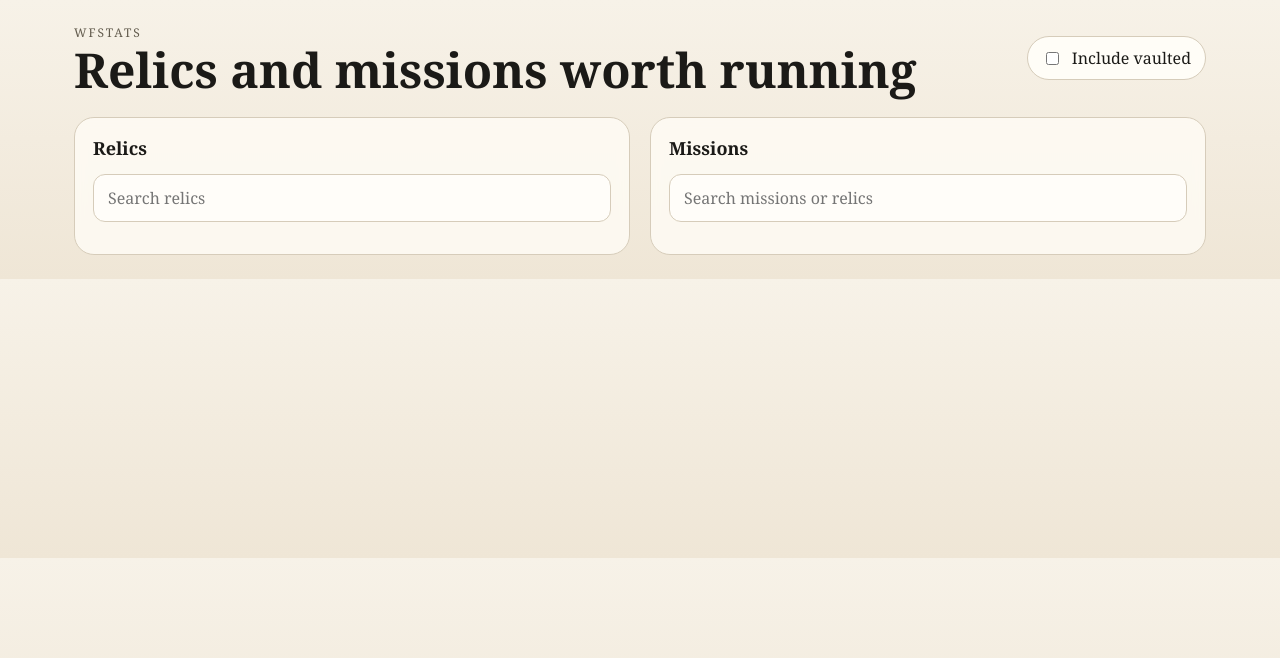
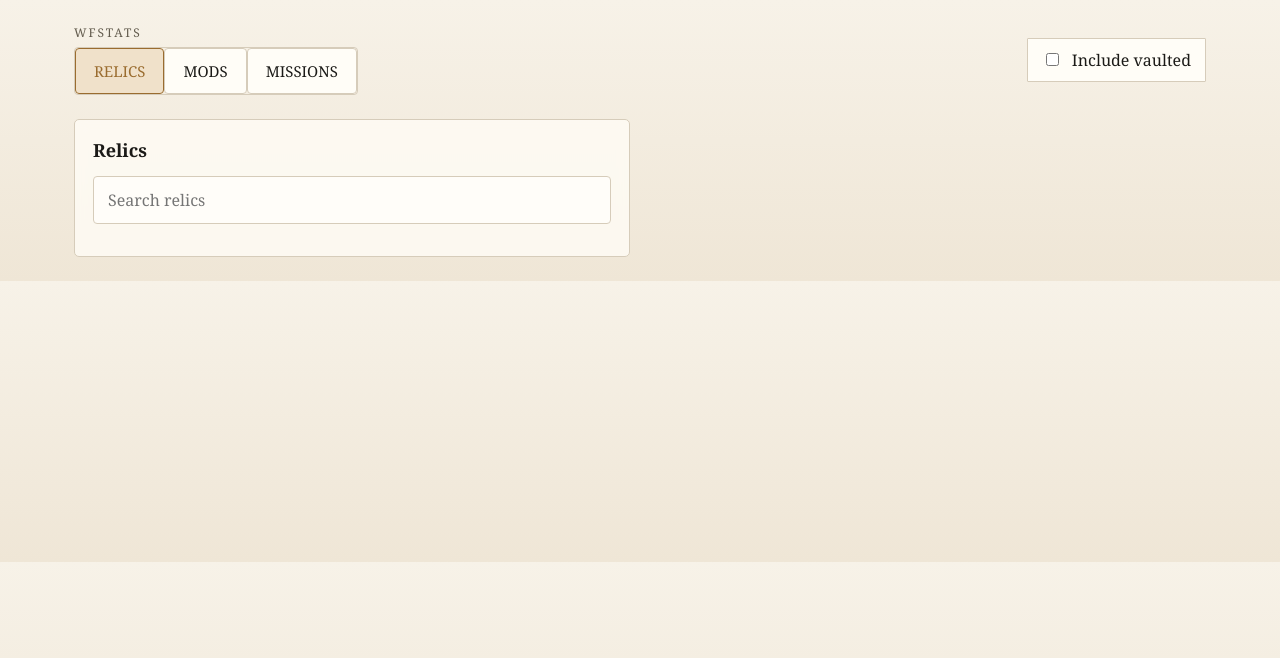
Before and after one commit to fungusu1/wf-data, a plain HTML site: page wfstats/static/index.html in a window 1280 px wide. Drawn offline with Linux system fonts and the light colour scheme; no server answers.

Commit message:
added toggle buttons for html views, added mods section

```diff
--- a/wfstats/static/app.css
+++ b/wfstats/static/app.css
@@ -87,7 +87,7 @@ h4 {
   align-items: center;
   background: var(--panel);
   border: 1px solid var(--line);
-  border-radius: 999px;
+  border-radius: 1px;
   padding: 10px 14px;
 }
 
@@ -100,7 +100,7 @@ h4 {
 .panel {
   background: rgba(255, 253, 247, 0.78);
   border: 1px solid var(--line);
-  border-radius: 20px;
+  border-radius: 5px;
   padding: 18px;
   backdrop-filter: blur(6px);
 }
@@ -114,7 +114,7 @@ h4 {
   margin: 0 0 14px;
   padding: 12px 14px;
   border: 1px solid var(--line);
-  border-radius: 12px;
+  border-radius: 4px;
   background: #fffdf9;
   color: var(--text);
   font: inherit;
@@ -128,7 +128,7 @@ h4 {
 .card {
   background: var(--panel);
   border: 1px solid var(--line);
-  border-radius: 16px;
+  border-radius: 4px;
   overflow: hidden;
 }
 
@@ -151,7 +151,7 @@ h4 {
   height: 64px;
   object-fit: contain;
   background: radial-gradient(circle at 30% 30%, #fff8ef, #e8dcc8);
-  border-radius: 14px;
+  border-radius: 4px;
   border: 1px solid var(--line);
   padding: 8px;
   flex: 0 0 auto;
@@ -249,10 +249,53 @@ h4 {
   margin-bottom: 2px;
 }
 
+.view-switch {
+  display: inline-flex;
+  border: 1px solid var(--line);
+  border-radius: 4px;
+  overflow: hidden;
+}
+
+.view-btn {
+  padding: 12px 18px;
+  border: 1px solid var(--line);
+  border-radius: 4px;
+  background: var(--panel);
+  color: var(--text);
+  font: inherit;
+  font-size: 15px;
+  text-transform: uppercase;
+  cursor: pointer;
+
+  display: flex;
+  align-items: center;
+  justify-content: center;
+
+  transition:
+    background 120ms ease,
+    border-color 120ms ease,
+    color 120ms ease;
+}
+
+.view-btn:hover {
+  background: #faf5eb;
+  border-color: #cbbfa9;
+}
+
+.view-btn.is-active {
+  background: var(--accent-soft);
+  border-color: var(--accent);
+  color: var(--accent);
+}
+
+.is-hidden {
+  display: none !important;
+}
+
 .empty {
   padding: 18px;
   border: 1px dashed var(--line);
-  border-radius: 14px;
+  border-radius: 4px;
   color: var(--muted);
   text-align: center;
 }
--- a/wfstats/static/app.js
+++ b/wfstats/static/app.js
@@ -11,7 +11,11 @@ const CDN_BASE = "https://cdn.warframestat.us/img/";
 const state = {
   relics: [],
   missions: [],
+  view: "relics",
 };
+
+const viewButtons = document.querySelectorAll(".view-btn");
+const panels = document.querySelectorAll(".panel");
 
 function plat(value) {
   return value == null ? "-" : `${Number(value).toFixed(2)}p`;
@@ -191,6 +195,31 @@ function render() {
   renderMissions();
 }
 
+function setView(view) {
+  state.view = view;
+
+  // update buttons
+  viewButtons.forEach(btn => {
+    btn.classList.toggle("is-active", btn.dataset.view === view);
+  });
+
+  // show/hide panels
+  panels.forEach(panel => {
+    panel.classList.toggle(
+      "is-hidden",
+      panel.dataset.view !== view
+    );
+  });
+}
+
+viewButtons.forEach(btn => {
+  btn.addEventListener("click", () => {
+    setView(btn.dataset.view);
+  });
+});
+
+setView("relics");
+
 async function loadDashboard() {
   const [relicResponse, missionResponse] = await Promise.all([
     fetch("/relics/top/vaulted?limit=0"),
--- a/wfstats/static/index.html
+++ b/wfstats/static/index.html
@@ -11,7 +11,11 @@
       <header class="header">
         <div>
           <p class="eyebrow">wfstats</p>
-          <h1>Relics and missions worth running</h1>
+          <div class="view-switch">
+            <button class="view-btn is-active" data-view="relics">Relics</button>
+            <button class="view-btn" data-view="mods">Mods</button>
+            <button class="view-btn" data-view="missions">Missions</button>
+          </div>
         </div>
         <label class="toggle">
           <input id="vaulted-toggle" type="checkbox" />
@@ -20,7 +24,7 @@
       </header>
 
       <section class="grid">
-        <section class="panel">
+        <section class="panel" data-view="relics">
           <div class="panel-head">
             <h2>Relics</h2>
           </div>
@@ -28,12 +32,19 @@
           <div id="relic-list" class="card-list"></div>
         </section>
 
-        <section class="panel">
+        <section class="panel" data-view="missions">
           <div class="panel-head">
             <h2>Missions</h2>
           </div>
           <input id="mission-search" class="search" type="search" placeholder="Search missions or relics" />
           <div id="mission-list" class="card-list"></div>
+        </section>
+
+        <section class="panel is-hidden" data-view="mods">
+          <div class="panel-head">
+            <h2>Mods</h2>
+          </div>
+          <div id="mod-list" class="card-list"></div>
         </section>
       </section>
     </main>
```
